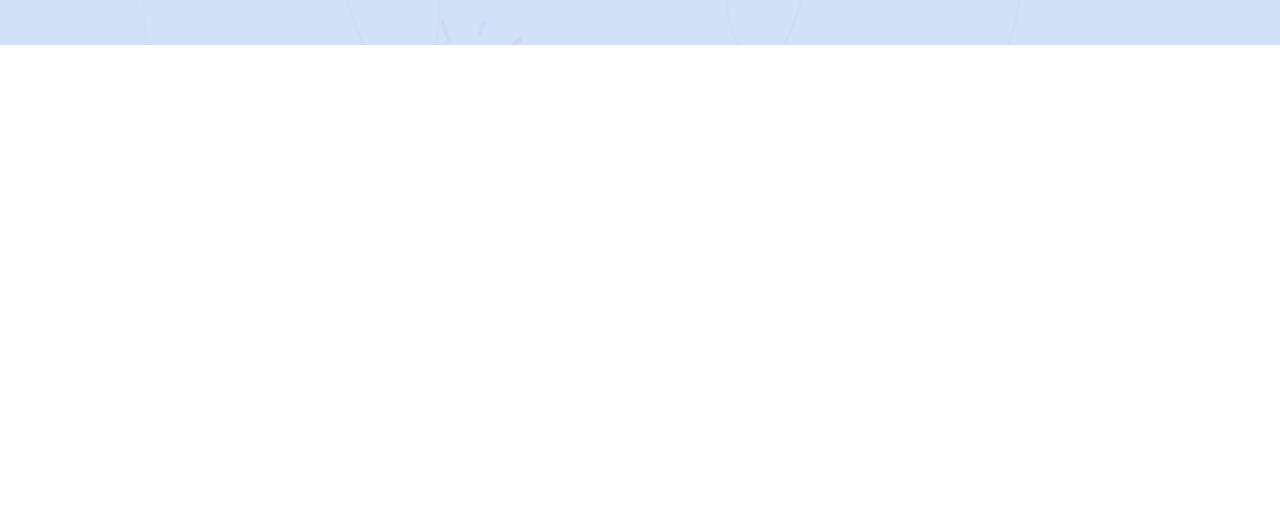
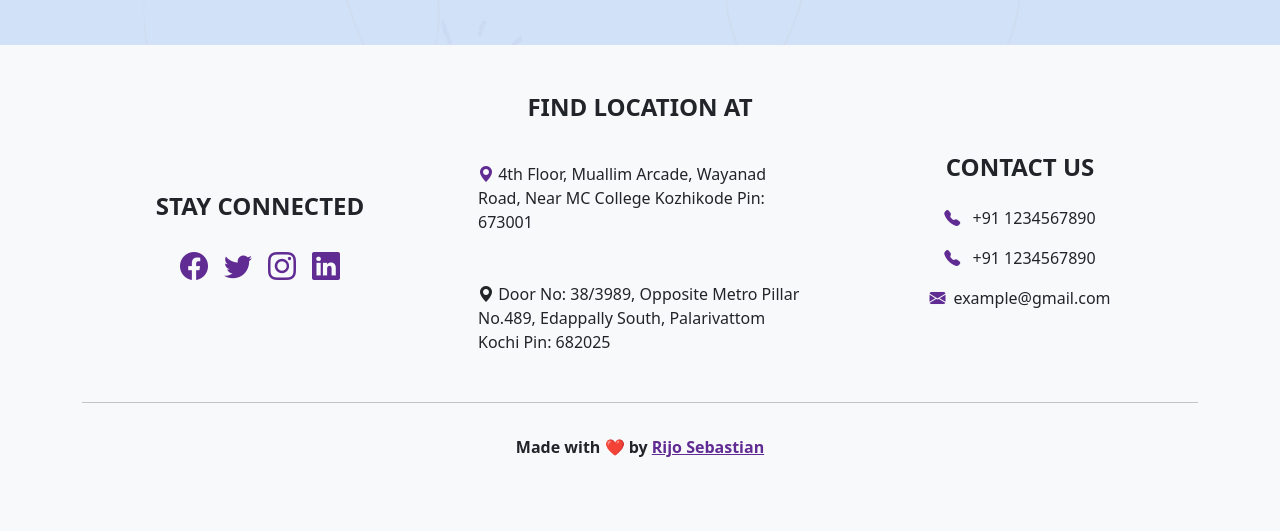
Before and after one commit to RijoKsd/Futura-Labs-Website, a website: page index.html in a window 1280 px wide. Shown: the part 4552-5083 px from the top of the page. Before the commit the page ends 4597 px from the top, so only its background shows below. Drawn offline with Linux system fonts and the light colour scheme.

Commit message:
Add footer section

```diff
--- a/assets/scss/custom.scss
+++ b/assets/scss/custom.scss
@@ -211,16 +211,16 @@ section {
     .course-container {
       position: relative;
 
-      &::before{
-        content:"";
+      &::before {
+        content: "";
         position: absolute;
         background-color: #d0c4dc;
         border-radius: 25px;
         width: 100%;
-       max-width:1385px;
+        max-width: 1385px;
         top: 100px;
         bottom: 150px;
-        margin:0 14px;
+        margin: 0 14px;
         z-index: -1;
       }
       .course-card {
@@ -240,24 +240,23 @@ section {
           width: 140px;
         }
 
-        .course-para{
+        .course-para {
           height: 56px;
           overflow: hidden;
-          p{
+          p {
             line-height: 26px;
           }
-
         }
-        .view-more-btn{
-          display:none;
+        .view-more-btn {
+          display: none;
         }
 
         &:hover {
-          .course-para{
+          .course-para {
             display: none;
           }
-           .view-more-btn{
-            display:block;
+          .view-more-btn {
+            display: block;
           }
         }
       }
@@ -266,12 +265,41 @@ section {
 }
 
 // contact section
-section{
-  &.contact{
-    background-image: url('../images/bg01.jpg') ;
+section {
+  &.contact {
+    background-image: url("../images/bg01.jpg");
     // background-size: cover;
     // width: 100%;
     // height:40vh;
-
   }
 }
+
+footer.footer {
+  .container {
+    .social-handles {
+      a {
+        color: #602c93;
+      }
+    }
+    .location-container {
+      .location {
+        i {
+          color: #602c93;
+        }
+      }
+    }
+
+    .contact-info {
+      .contact {
+        p {
+          i {
+            color: #602c93;
+          }
+        }
+      }
+    }
+    p a{
+      color: #602c93;
+    }
+  }
+}
--- a/index.html
+++ b/index.html
@@ -536,6 +536,62 @@
         </section>
 
 
+        <!-- footer -->
+        <footer class="bg-body-tertiary footer">
+            <div class="container py-5">
+                <div class="row d-flex justify-content-center align-items-center">
+                    <div class="col-lg-4 col-md-6 col-12">
+                        <div class="social-handles ">
+                            <h4 class="fw-semibold pb-3 text-uppercase text-center">Stay connected</h4>
+                            <div class="social-icons d-flex gap-3 d-flex justify-content-center align-items-center">
+                                <a href="#" class="text-decoration-none"><i class="bi bi-facebook fs-3"></i></a>
+                                <a href="#" class="text-decoration-none"><i class="bi bi-twitter fs-3"></i></a>
+                                <a href="#" class="text-decoration-none"><i class="bi bi-instagram fs-3"></i></a>
+                                <a href="#" class="text-decoration-none"><i class="bi bi-linkedin fs-3"></i></a>
+                            </div>
+                        </div>
+                    </div>
+                    <div class="col-lg-4 col-md-6 col-12">
+                        <div class="location-container">
+                            <h4 class="fw-semibold pb-3 text-uppercase text-center"> Find Location at</h4>
+                            <div class="location d-flex flex-column justify-content-center align-items-center>
+                                <div class=" first-location">
+                                <p class="fw-normal fs-6 p-3"><i class="bi bi-geo-alt-fill"></i> 4th Floor, Muallim
+                                    Arcade, Wayanad Road, Near MC College Kozhikode
+                                    Pin: 673001 </p>
+                            </div>
+                            <div class="second-location">
+                                <p class="fw-normal fs-6 p-3"><i class="bi bi-geo-alt-fill"></i> Door No: 38/3989,
+                                    Opposite Metro Pillar No.489,
+                                    Edappally South, Palarivattom Kochi Pin: 682025</p>
+                            </div>
+                        </div>
+
+                    </div>
+
+                    <div class="col-lg-4 col-md-6 col-12">
+                        <div class="contact-info">
+                            <h4 class="fw-semibold pb-3 text-uppercase text-center"> Contact Us</h4>
+                            <div class="contact d-flex justify-content-center align-items-center flex-column">
+                                <p class=" fw-normal fs-6 "><i class=" bi bi-telephone-fill me-2"></i> +91 1234567890
+                                </p>
+                                <p class="fw-normal fs-6 "><i class="bi bi-telephone-fill me-2"></i> +91 1234567890</p>
+
+                                <p class="fw-normal fs-6 "><i class="bi bi-envelope-fill me-2"></i>example@gmail.com
+                                </p>
+                            </div>
+
+
+                        </div>
+                    </div>
+                </div>
+                <hr>
+                <p class="fw-bold text-center pt-3 pb-2 "> Made with ❤️ by <a href="https://github.com/rijoksd"
+                        target="_blank">Rijo Sebastian</a></p>
+            </div>
+
+        </footer>
+
 
         <script src="./assets/js/bootstrap.bundle.min.js"></script>
 </body>
```
Also changed, not shown: assets/scss/custom.css, 1 other file.
